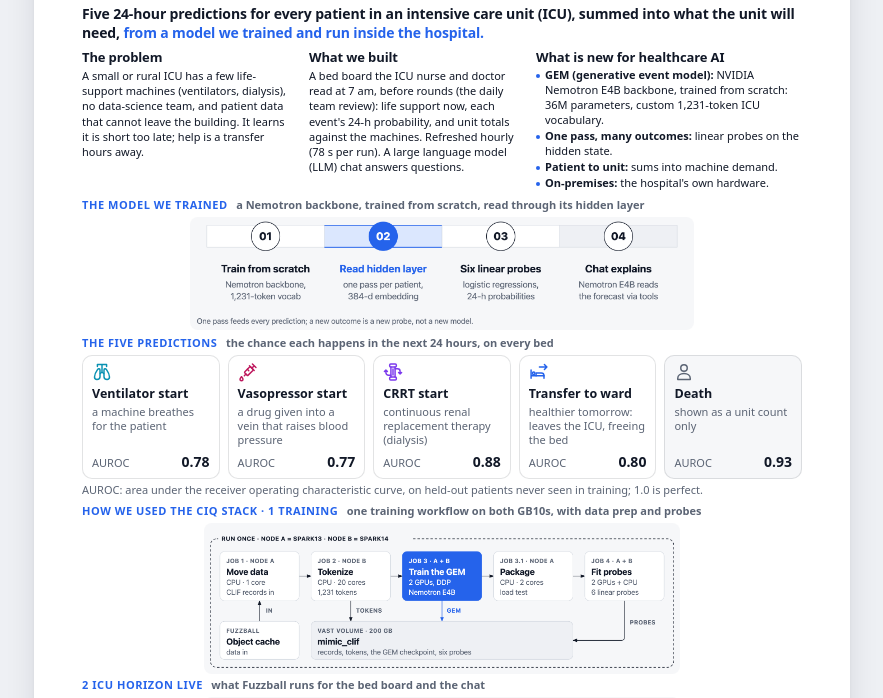
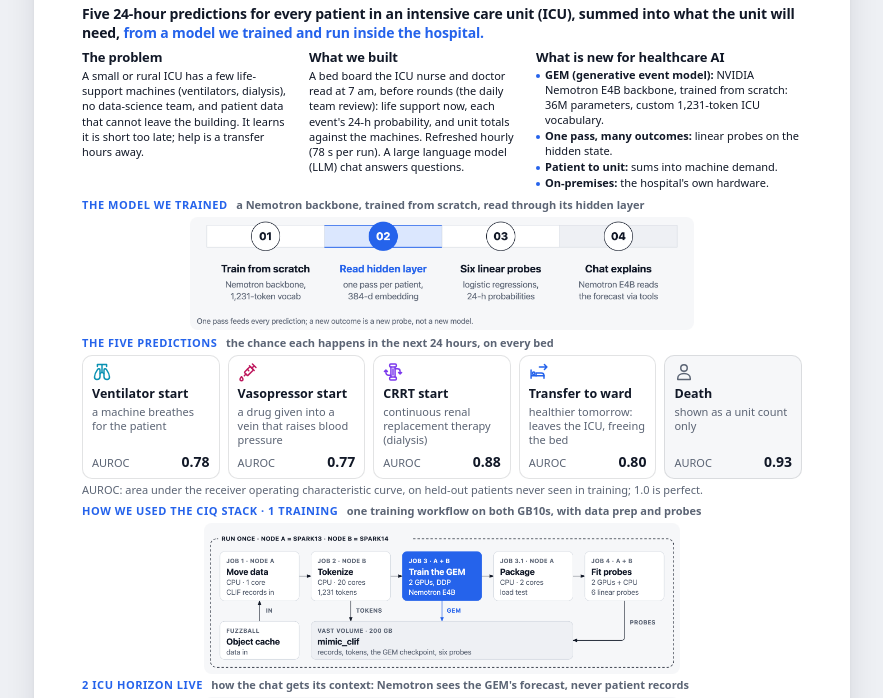
Before and after one commit to sajor2000/icustrainciq, a plain HTML site: page docs/submission/one-sheet.html in a window 1280 px wide. Shown: the part 102-800 px from the top of the page, without its empty margins (198-1081 px from the left). Drawn offline with Linux system fonts and the light colour scheme.

Commit message:
One-pagers: live section says how the chat gets its context
Co-Authored-By: Claude Opus 5.5 <noreply@anthropic.com>

```diff
--- a/docs/submission/one-sheet.html
+++ b/docs/submission/one-sheet.html
@@ -145,7 +145,7 @@ section{margin-top:6px}
   <section class="pad arch" aria-label="How we used the CIQ stack">
     <span class="cap">How we used the CIQ stack · 1 Training <em>one training workflow on both GB10s, with data prep and probes</em></span>
     <img src="../diagrams/arch-train.png" alt="Training on CIQ Fuzzball, run once: job 1 moves CLIF records in on node A (CPU); job 2 tokenizes them into the custom 1,231-token vocabulary on node B (CPU); job 3 trains the GEM, a Nemotron backbone, from scratch on both nodes with one DDP rank and one GPU each; job 3.1 packages the checkpoint on node A; job 4 embeds patients on both GPUs and fits six probes on node B. Tokens, the GEM and the probes are saved on the 200 GB mimic_clif VAST volume.">
-    <span class="cap">2 ICU Horizon live <em>what Fuzzball runs for the bed board and the chat</em></span>
+    <span class="cap">2 ICU Horizon live <em>how the chat gets its context: Nemotron sees the GEM's forecast, never patient records</em></span>
     <img src="../diagrams/arch-live.png" alt="ICU Horizon live, job 5 on CIQ Fuzzball: load (CPU, node B), infer with the GEM and probes (GPU, node B, 35 s), score (CPU, node A) writes the forecast to twin-store; the bed board service (CPU, node A) serves clinicians over HTTPS; the Nemotron 3.5 Bolt E4B chat on llama.cpp (GPU, node B) answers questions, with weights on hfcache.">
     <p class="arch-note"><b>How the chat knows the patients:</b> the board's chat agent reads the GEM's forecast on twin-store and passes it to Nemotron as tool results; Nemotron never reads patient records. <b>Fuzzball:</b> Orchestrate schedules, Substrate runs the containers (NVIDIA NGC PyTorch; llama.cpp, an open-source LLM server). DDP: PyTorch distributed data parallel.</p>
   </section>
```
Also changed, not shown: docs/submission/one-sheet-b.png, docs/submission/one-sheet.png, 3 other files.
